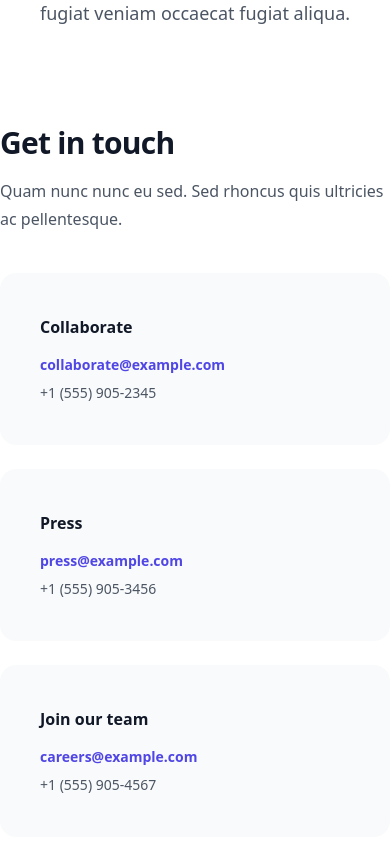
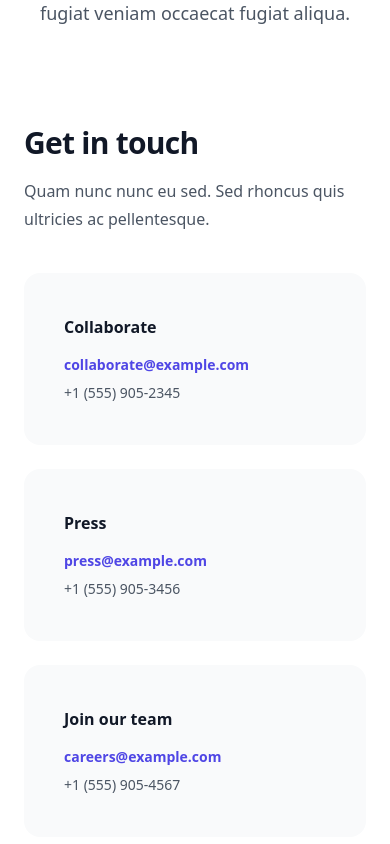
Before and after one commit to arifhossen-dev/OsthirWeatherApp-LandingPage, a Vue app: page / in a window 390 px wide. Shown: the part 5960-6804 px from the top of the page. Built offline with nearby package versions, Linux system fonts and the light colour scheme.

Commit message:
responsive issue fixed in support center

```diff
--- a/src/components/Support.vue
+++ b/src/components/Support.vue
@@ -1,4 +1,5 @@
 <template>
+  <div>
     <div class="px-6 py-24 bg-white sm:py-32 lg:px-8">
       <div class="max-w-2xl mx-auto text-center">
         <p class="text-base font-semibold leading-7 text-indigo-600">
@@ -13,7 +14,7 @@
         </p>
       </div>
     </div>
-  <div class="grid grid-cols-1 gap-x-8 gap-y-10 lg:grid-cols-3">
+    <div class="grid grid-cols-1 px-6 gap-x-8 gap-y-10 lg:grid-cols-3">
       <div>
         <h2 class="text-3xl font-bold tracking-tight text-gray-900">
           Get in touch
@@ -93,4 +94,5 @@
         </div>
       </div>
     </div>
+  </div>
 </template>
```
Lines whose indentation alone changed are shown as unchanged.
